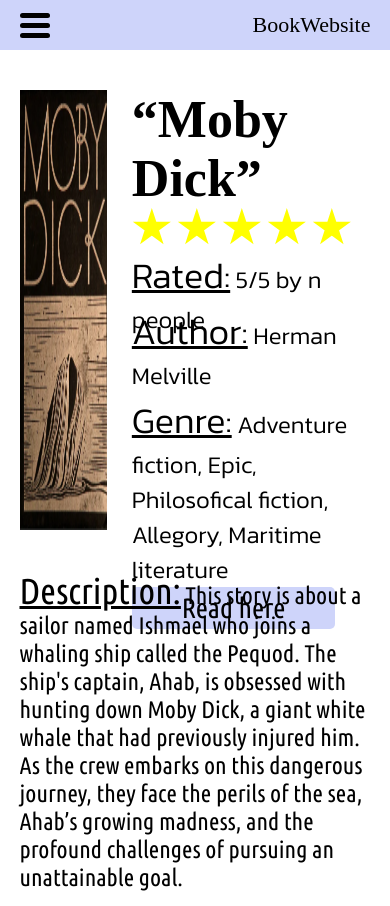
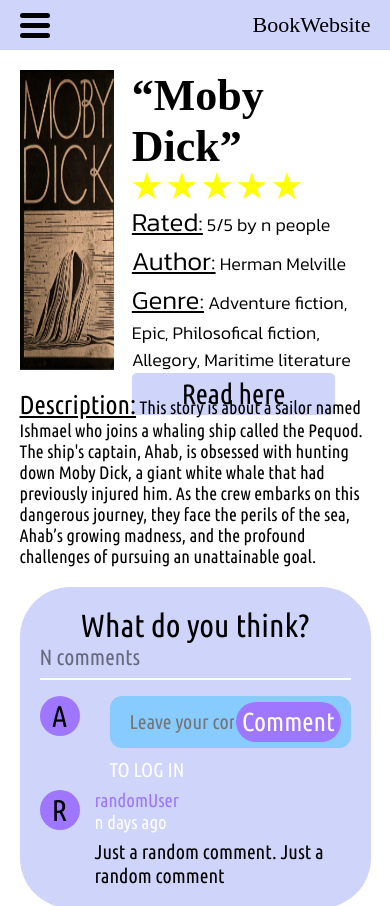
Before and after one commit to s3rbar/book-website, a website: page app/html/books-page.html in a window 390 px wide. Shown: the top 906 px of the page. Drawn offline with Linux system fonts and the light colour scheme; a web font is replaced by a local one.

Commit message:
Adapt book-page.html for laptop width resolutions, fix undefined checkbox bug

```diff
--- a/app/js/app.js
+++ b/app/js/app.js
@@ -14,9 +14,10 @@ document.addEventListener("DOMContentLoaded", function(){
 
     // Checkes input when user click on a 'keep me logged in' section
     let keepLogin = document.querySelector('section.keep-login');
-    let checkbox = keepLogin.children[0];
 
     if(keepLogin){
+        let checkbox = keepLogin.children[0];
+
         keepLogin.addEventListener('click', function(){
             checkbox.checked ? checkbox.checked = false : checkbox.checked = true;
         });
--- a/app/scss/_books-page.scss
+++ b/app/scss/_books-page.scss
@@ -48,9 +48,6 @@ main#books-page{
                                 calc(50%*(1 + sin(.2turn))) calc(50%*(1 - cos(.2turn))),
                                 calc(50%*(1 - sin(.4turn))) calc(50%*(1 - cos(.4turn)))
                             );
-                            /* or more simple
-                            clip-path: polygon(50% 0,79% 90%,2% 35%,98% 35%,21% 90%);
-                            */
                         }
                     }
                 }
@@ -63,7 +60,7 @@ main#books-page{
                 }
                 &_link{
                     button{
-                        width: inherit;
+                        width: fit-content;
                         background-color: #CED4FA;
                         border-radius: 5px;
                         padding: 5px 50px;
@@ -121,20 +118,20 @@ main#books-page{
             justify-content: space-between;
             margin: 8px 0;
             .comment-info{
-                width: 92%;
+                width: calc(100% - 90px);
                 &_text{
-                    width: calc(100% - 20px);
+                    width: calc(100% - 10px);
                     display: flex;
                     background-color: #87CBFF;
                     margin-bottom: 10px;
                     justify-content: space-between;
                     align-items: center;
+                    border-radius: 12px;
                     padding: 0 10px 0 0;
                     input{
                         width: 75%;
                         height: 60px;
                         border: none;
-                        border-radius: 12px;
                         padding-left: 20px;
                         font-size: 24px;
                         line-height: 24px;
@@ -167,7 +164,7 @@ main#books-page{
             flex-direction: row;
             justify-content: space-between;
             .comment-info{
-                width: 93%;
+                width: calc(100% - 75px);
                 &_details{
                     height: 60px;
                     h3{
@@ -187,3 +184,131 @@ main#books-page{
         }
     }
 }
+
+@media (max-width: 1301px) {
+    main#books-page{
+        .books-page_content{
+            margin-top: 20px;
+            .content_main-info{
+                height: 350px;
+                margin-bottom: 20px;
+                .books-info{
+                    &_name{
+                        font-size: 48px;
+                    }
+                    &_ratings{
+                        height: 80px;
+                    }
+                    &_author, &_genre, .rating-amount{
+                        font-size: 20px;
+                        span{
+                            font-size: 28px;
+                        }
+                    }
+                }
+            }
+            .content_description{
+                font-size: 20px;
+                span{
+                    font-size: 28px;
+                }
+            }
+        }
+        .books-page_comment-section{
+            margin: 20px 0;
+        }
+    }
+}
+
+@media (max-width: 1025px) {
+    main#books-page{
+        .books-page_content{
+            .content_main-info{
+                height: 300px;
+                .books-cover{
+                    width: 27%;
+                }
+                .books-info{
+                    &_name{
+                        font-size: 44px;
+                    }
+                    &_ratings{
+                        height: 70px;
+                        .stars{
+                            width: 170px;
+                            .star{
+                                width: 30px;
+                            }
+                        }
+                    }
+                    &_author, &_genre, .rating-amount{
+                        font-size: 18px;
+                        span{
+                            font-size: 26px;
+                        }
+                    }
+
+                }
+            }
+            .content_description{
+                font-size: 18px;
+                span{
+                    font-size: 26px;
+                }
+            }
+        }
+        .books-page_comment-section{
+            padding: 20px;
+            .header{
+                font-size: 32px;
+            }
+            .comment-amount{
+                font-size: 22px;
+                margin-top: 0px;
+            }
+            .account-icon{
+                width: 40px;
+                height: 40px;
+            }
+            .add-your-comment{
+                .comment-info{
+                    width: calc(100% - 70px);
+                    &_text{
+                        input{
+                            height: 50px;
+                            font-size: 20px;
+                        }
+                        button{
+                            width: 150px;
+                            height: 40px;
+                            font-size: 26px;
+                        }
+                    }
+                    .login-link{
+                        font-size: 20px;
+                    }
+                }
+            }
+            .random-comment{
+                .comment-info{
+                    width: calc(100% - 55px);
+                    &_details{
+                        height: 50px;
+                        h3{
+                            margin: 0;
+                        }
+                        .random-username{
+                            color: #9F76FF;
+                        }
+                        .comment-date{
+                            color: #fff;
+                        }
+                    }
+                    &_text{
+                        font-size: 20px;
+                    }
+                }
+            }
+        }
+    }
+}
```
Also changed, not shown: dist/app.js, dist/index.css, 2 other files.
